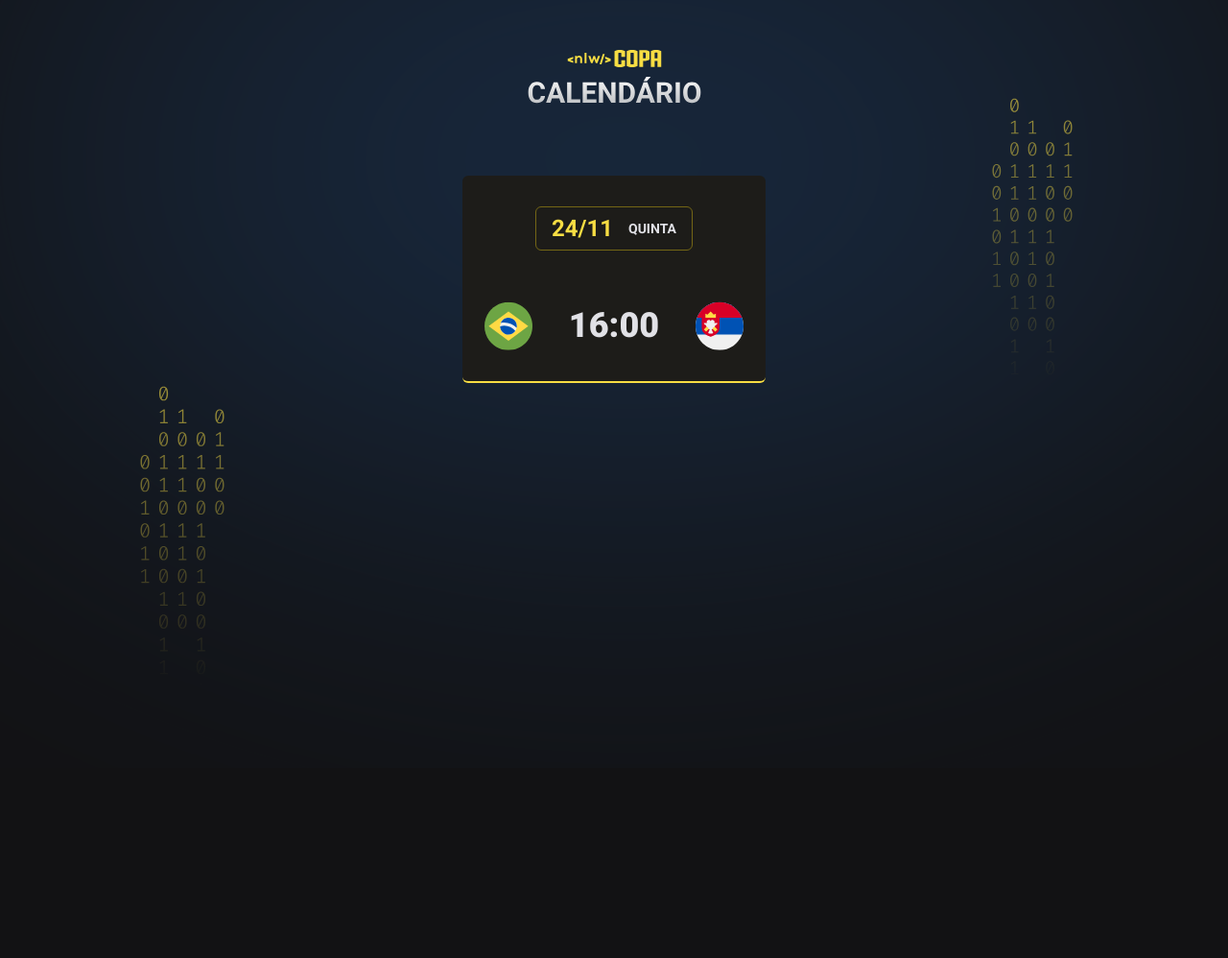
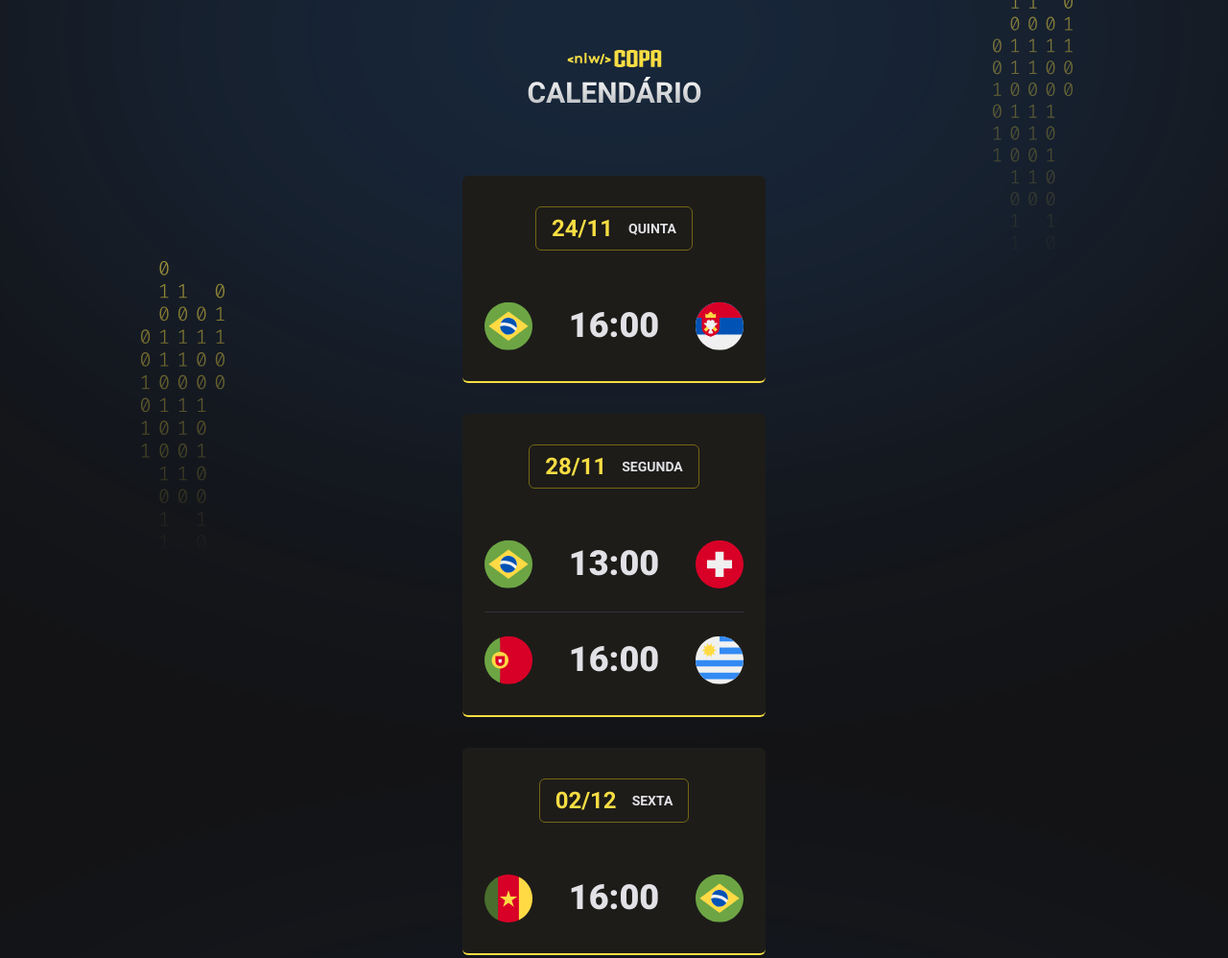
Before and after one commit to cristian-sbardelotto/NLW-World-Cup-10, a plain HTML site: page index.html in a window 1280 px wide. Shown: the top 998 px of the page at 96% size. Before the commit the page ends 800 px from the top, so only its background shows below. Drawn offline with Linux system fonts and the light colour scheme.

Commit message:
feat(js): implemented the js file and added the dinamic in the creation of cards

```diff
--- a/index.html
+++ b/index.html
@@ -14,23 +14,10 @@
 
 <body>
   <div id="app">
-    <header>
-      <img src="./assets/logo.svg" alt="Logo da NLW" />
-    </header>
-    <main class="cards">
-      <div class="card">
-        <h2>24/11 <span>quinta</span></h2>
 
-        <ul>
-          <li>
-            <img src="./assets/icon-brazil.svg" alt="Bandeira do Brasil" />
-            <span>16:00</span>
-            <img src="./assets/icon-serbia.svg" alt="Bandeira da Sérvia" />
-          </li>
-        </ul>
-      </div>
-    </main>
   </div>
+
+  <script src="./main.js"></script>
 </body>
 
 </html>
--- /dev/null
+++ b/main.js
@@ -0,0 +1,35 @@
+function createGame(player1, hour, player2) {
+  return `
+    <li>
+      <img src="./assets/icon-${player1}.svg" alt="Bandeira de ${player1}" />
+      <span>${hour}</span>
+      <img src="./assets/icon-${player2}.svg" alt="Bandeira de ${player2}" />
+    </li>
+  `;
+}
+
+function createCard(date, day, games) {
+  return `
+    <div class="card">
+      <h2>${date}<span>${day}</span></h2>
+      <ul>
+        ${games}
+      </ul>
+    </div>
+  `;
+}
+
+document.querySelector('#app').innerHTML = `
+<header>
+  <img src="./assets/logo.svg" alt="Logo da NLW" />
+</header>
+<main class="cards">
+  ${createCard('24/11', 'quinta', createGame('brazil', '16:00', 'serbia'))}
+  ${createCard('28/11', 'segunda', createGame('brazil', '13:00', 'switzerland')
+    +
+    createGame('portugal', '16:00', 'uruguay')
+  )}
+  ${createCard('02/12', 'sexta', createGame('cameroon', '16:00', 'brazil'))}
+  ${createCard('06/12', 'terça', createGame('brazil', '16:00', 'cameroon'))}
+  </main>
+`;
--- a/style.css
+++ b/style.css
@@ -12,7 +12,7 @@
   background-color: #121214;
   background-image: url(./assets/bg.svg);
   background-position-x: center;
-  background-position-y: 55.6%;
+  background-position-y: -715px;
 }
 
 body * {
@@ -27,6 +27,12 @@
 header {
   text-align: center;
   margin-bottom: 63px;
+}
+
+.cards {
+  display: flex;
+  flex-direction: column;
+  gap: 32px;
 }
 
 .card {
```
Also changed, not shown: assets/icon-cameroon.svg (added), assets/icon-portugal.svg (added), assets/icon-switzerland.svg (added), assets/icon-uruguay.svg (added).
